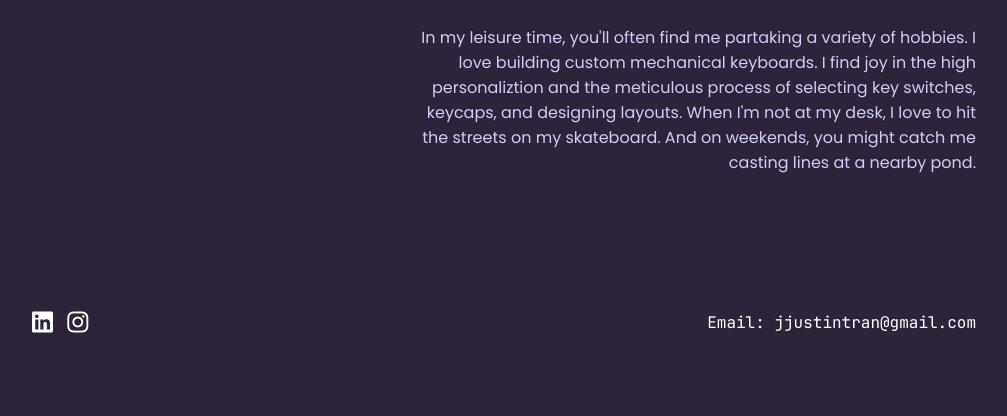
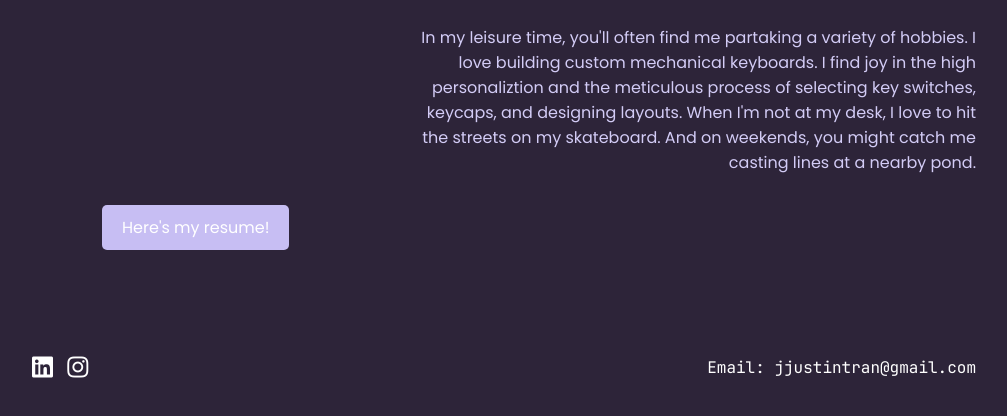
Before and after one commit to joostint/portfolio, a plain HTML site: page about.html in a window 1280 px wide. Shown: the part 520-936 px from the top of the page, without its empty margins (96-1103 px from the left). Drawn offline with Linux system fonts and the light colour scheme.

Commit message:
Update about.html

```diff
--- a/about.html
+++ b/about.html
@@ -56,7 +56,9 @@
             </ul>
           </div>
         </div>
-
+      <div>
+          <a href="justintranresume2024.pdf" class="resume-button">Here's my resume!</a>
+      </div>
       </body>
        <footer>
           <div class="footer-container">
```
